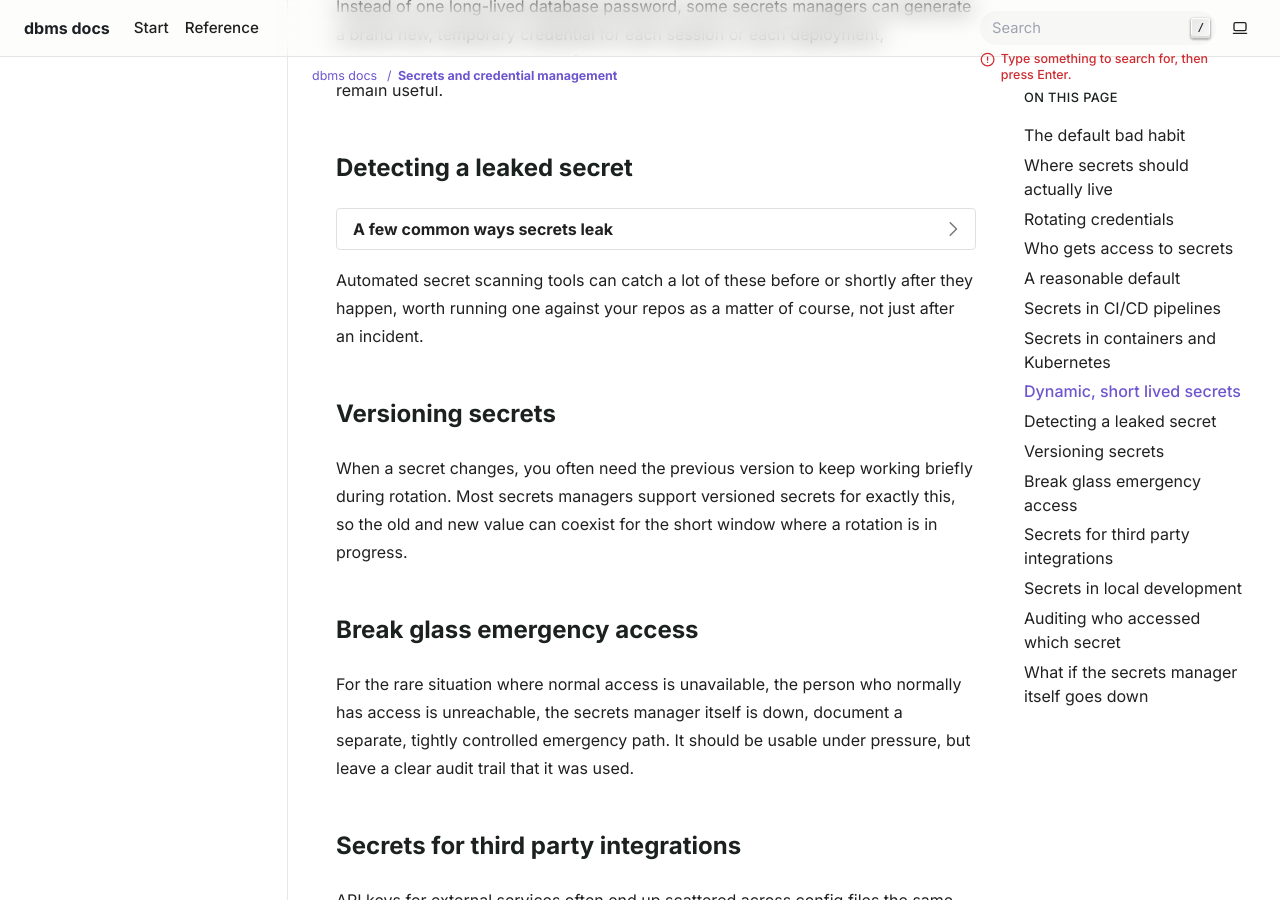
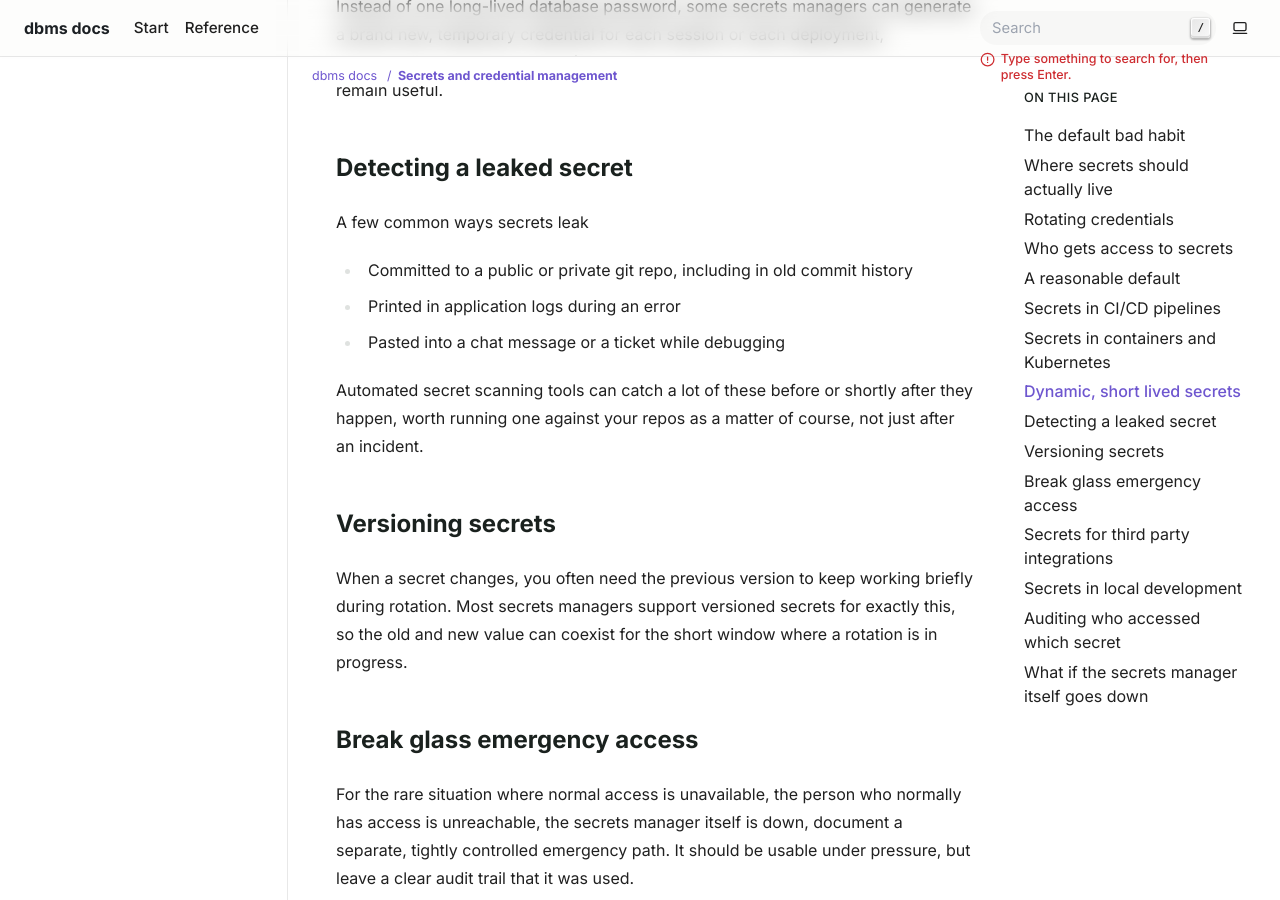
Before and after one commit to musix787-sketch/databases, a Sphinx documentation site: the page built from source/secrets-management.rst, in a window 1280 px wide and 900 px high, scrolled down 2570 px. Built offline with Sphinx 7.4.7, drawn with Linux system fonts in a browser that asks for light colours; part of the change alters nothing that is shown.

```diff
--- a/source/secrets-management.rst
+++ b/source/secrets-management.rst
@@ -116,12 +116,13 @@ credential would even remain useful.
 Detecting a leaked secret
 ------------------------------
 
-.. dropdown:: A few common ways secrets leak
+A few common ways secrets leak
 
-   - Committed to a public or private git repo, including in old commit
-     history
-   - Printed in application logs during an error
-   - Pasted into a chat message or a ticket while debugging
+- Committed to a public or private git repo, including in old commit history
+
+- Printed in application logs during an error
+
+- Pasted into a chat message or a ticket while debugging
 
 Automated secret scanning tools can catch a lot of these before or shortly
 after they happen, worth running one against your repos as a matter of
```
